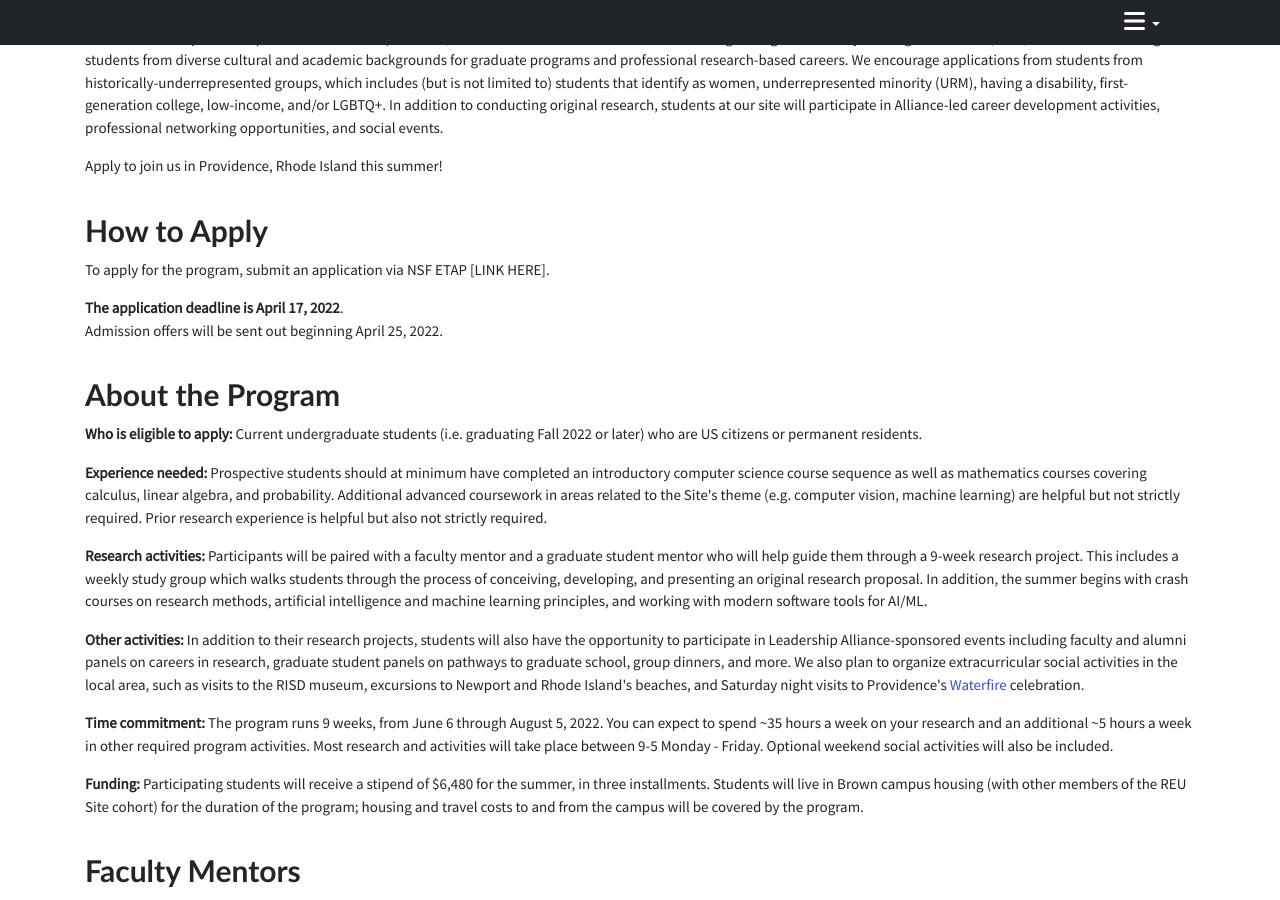
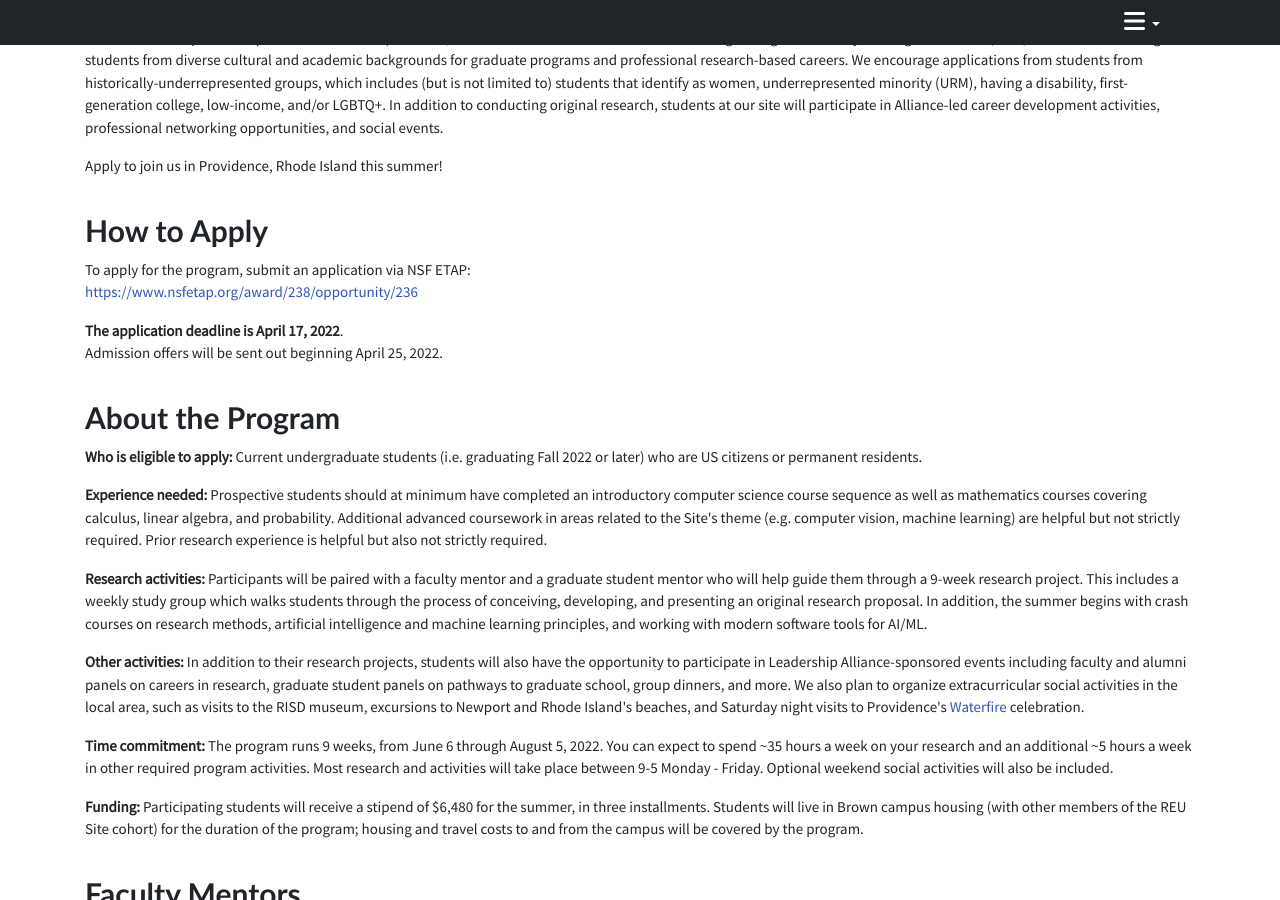
Before and after one commit to dritchie/reu-site-webpage, a Jekyll site: the page built from index.html, in a window 1280 px wide and 900 px high, scrolled down 519 px. Built offline with Jekyll 4.4.1, drawn with Linux system fonts in a browser that asks for light colours; nearby versions of some CDN libraries.

Commit message:
ETAP link.

```diff
--- a/index.html
+++ b/index.html
@@ -68,7 +68,9 @@ layout: default
         <div class='mainheader'>How to Apply</div>
     </div>
     <p>
-        To apply for the program, submit an application via NSF ETAP [LINK HERE].
+        To apply for the program, submit an application via NSF ETAP:
+        <br/>
+        <a href="https://www.nsfetap.org/award/238/opportunity/236">https://www.nsfetap.org/award/238/opportunity/236</a>
     </p>
     <p>
         <strong>The application deadline is April 17, 2022</strong>.
```
